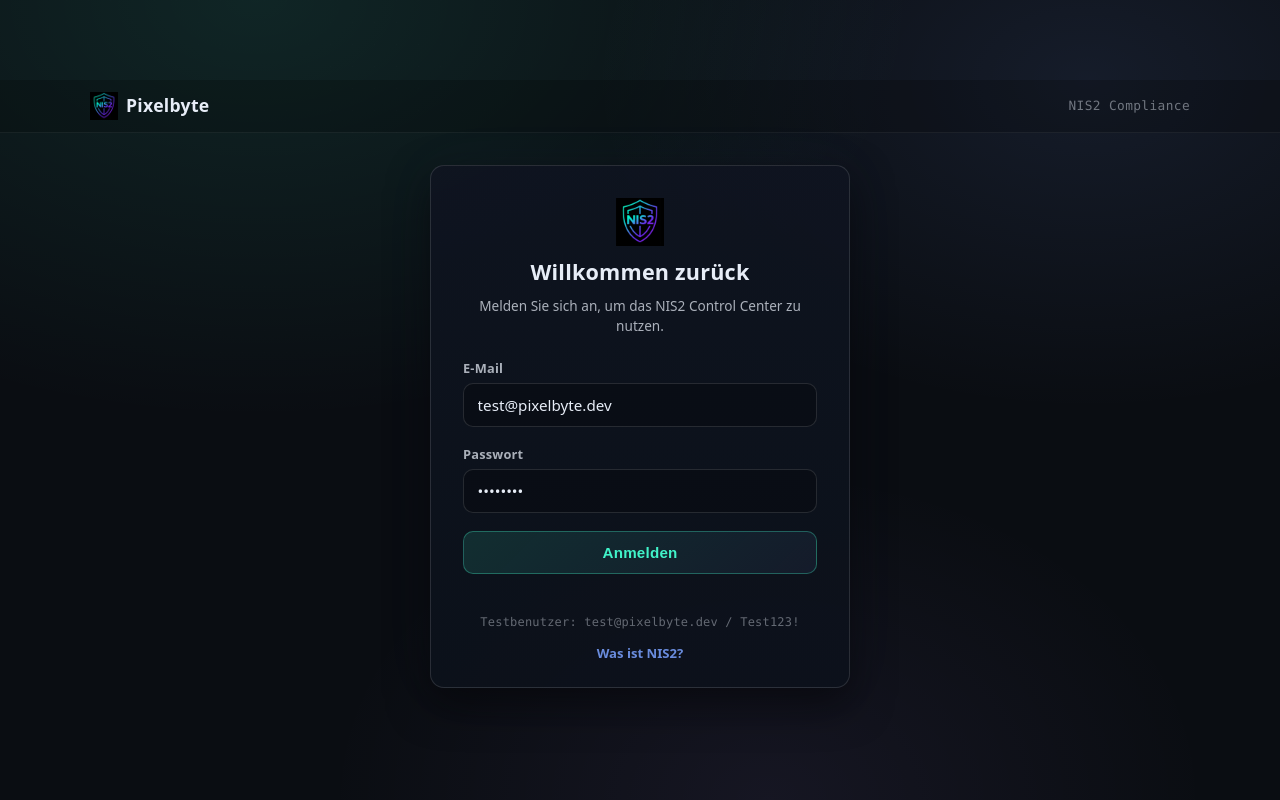
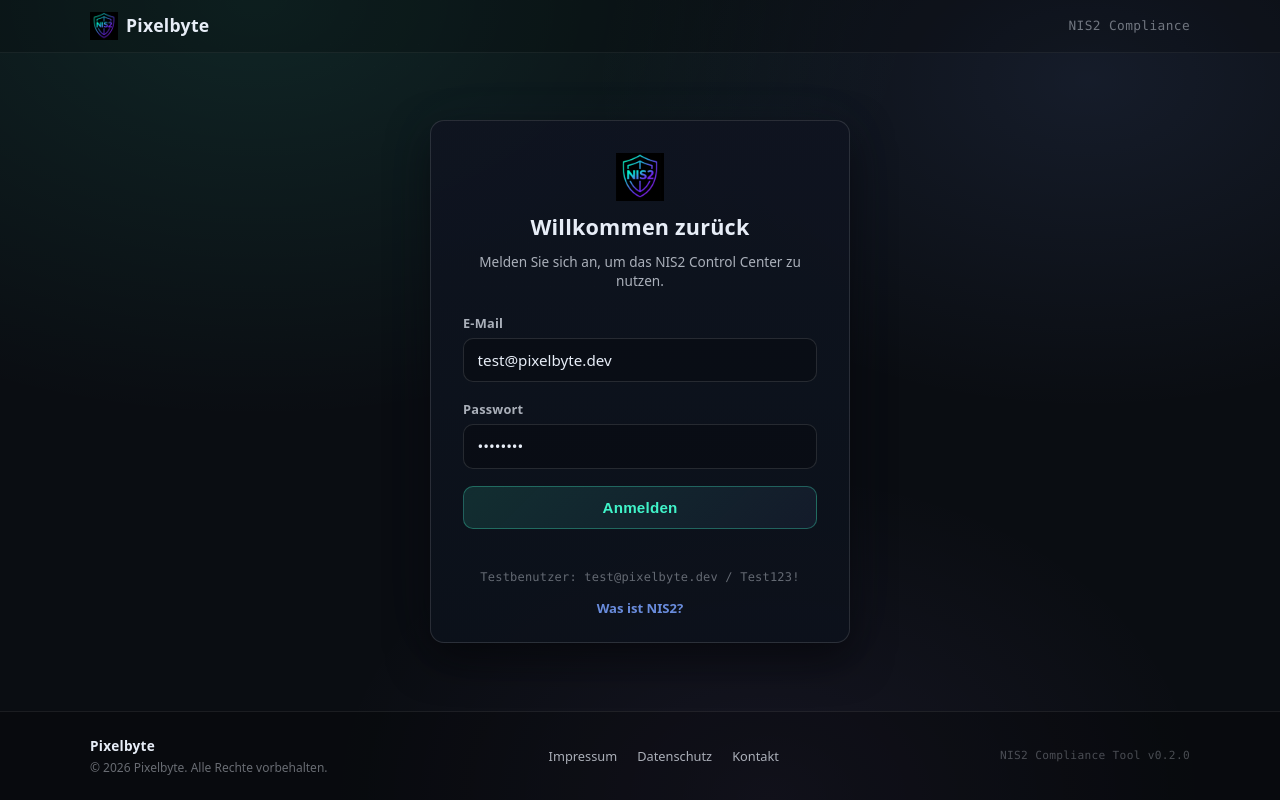
Before and after one commit to SvenMichels/pixelbyte-nis2-frontend, an Angular app: page /login in a window 1280 px wide. Built offline with nearby package versions, Linux system fonts and the light colour scheme.

Commit message:
feat: add NIS2 Info page and update app layout with footer component

```diff
--- a/angular.json
+++ b/angular.json
@@ -52,8 +52,8 @@
                 },
                 {
                   "type": "anyComponentStyle",
-                  "maximumWarning": "4kB",
-                  "maximumError": "8kB"
+                  "maximumWarning": "10kB",
+                  "maximumError": "16kB"
                 }
               ],
               "outputHashing": "all"
--- a/package.json
+++ b/package.json
@@ -38,7 +38,6 @@
     "@angular/cli": "^21.1.1",
     "@angular/compiler-cli": "^21.1.0",
     "@types/node": "^20.17.19",
-    "jsdom": "^28.1.0",
     "typescript": "~5.9.2",
     "vitest": "^4.0.8"
   }
--- a/src/app/app.html
+++ b/src/app/app.html
@@ -1,4 +1,4 @@
-<div class="app-container">
+﻿<div class="app-container">
   @if (auth.isAuthenticated() && auth.currentUser()) {
     <nav class="app-nav" role="navigation" aria-label="Hauptnavigation">
       <div class="app-nav__left">
@@ -29,6 +29,7 @@
         <a routerLink="/dashboard" routerLinkActive="active" class="app-nav__link" (click)="closeMenu()">Dashboard</a>
         <a routerLink="/controls" routerLinkActive="active" class="app-nav__link" (click)="closeMenu()">Controls</a>
         <a routerLink="/risks" routerLinkActive="active" class="app-nav__link" (click)="closeMenu()">Risks</a>
+        <a routerLink="/nis2-info" routerLinkActive="active" class="app-nav__link" (click)="closeMenu()">NIS2 Info</a>
 
         <div class="app-nav__spacer"></div>
 
@@ -37,7 +38,9 @@
     </nav>
   }
 
-  <main class="app-main" [class.app-main--full]="!auth.isAuthenticated()">
+  <main class="app-main">
     <router-outlet />
   </main>
+
+  <app-footer />
 </div>
--- a/src/app/app.routes.ts
+++ b/src/app/app.routes.ts
@@ -8,6 +8,10 @@
     {
         path: 'login',
         loadComponent: () => import('./pages/login/login-page').then((m) => m.LoginPage),
+    },
+    {
+        path: 'nis2-info',
+        loadComponent: () => import('./pages/nis2-info/nis2-info-page.component').then((m) => m.Nis2InfoPageComponent),
     },
 
     { path: 'dashboard', component: DashboardPageComponent, canActivate: [ authGuard ] },
--- a/src/app/app.scss
+++ b/src/app/app.scss
@@ -186,10 +186,6 @@
   flex: 1;
   overflow-y: auto;
   overflow-x: hidden;
-
-  &--full {
-    display: flex;
-    align-items: center;
-    justify-content: center;
-  }
+  display: flex;
+  flex-direction: column;
 }
--- a/src/app/app.ts
+++ b/src/app/app.ts
@@ -1,10 +1,11 @@
 import { ChangeDetectionStrategy, Component, inject, signal } from '@angular/core';
 import { Router, RouterLink, RouterLinkActive, RouterOutlet } from '@angular/router';
 import { AuthService } from './core/auth/auth.service';
+import { FooterComponent } from './core/layout/footer.component';
 
 @Component({
     selector: 'app-root',
-    imports: [ RouterOutlet, RouterLink, RouterLinkActive ],
+    imports: [ RouterOutlet, RouterLink, RouterLinkActive, FooterComponent ],
     templateUrl: './app.html',
     styleUrl: './app.scss',
     changeDetection: ChangeDetectionStrategy.OnPush,
```
